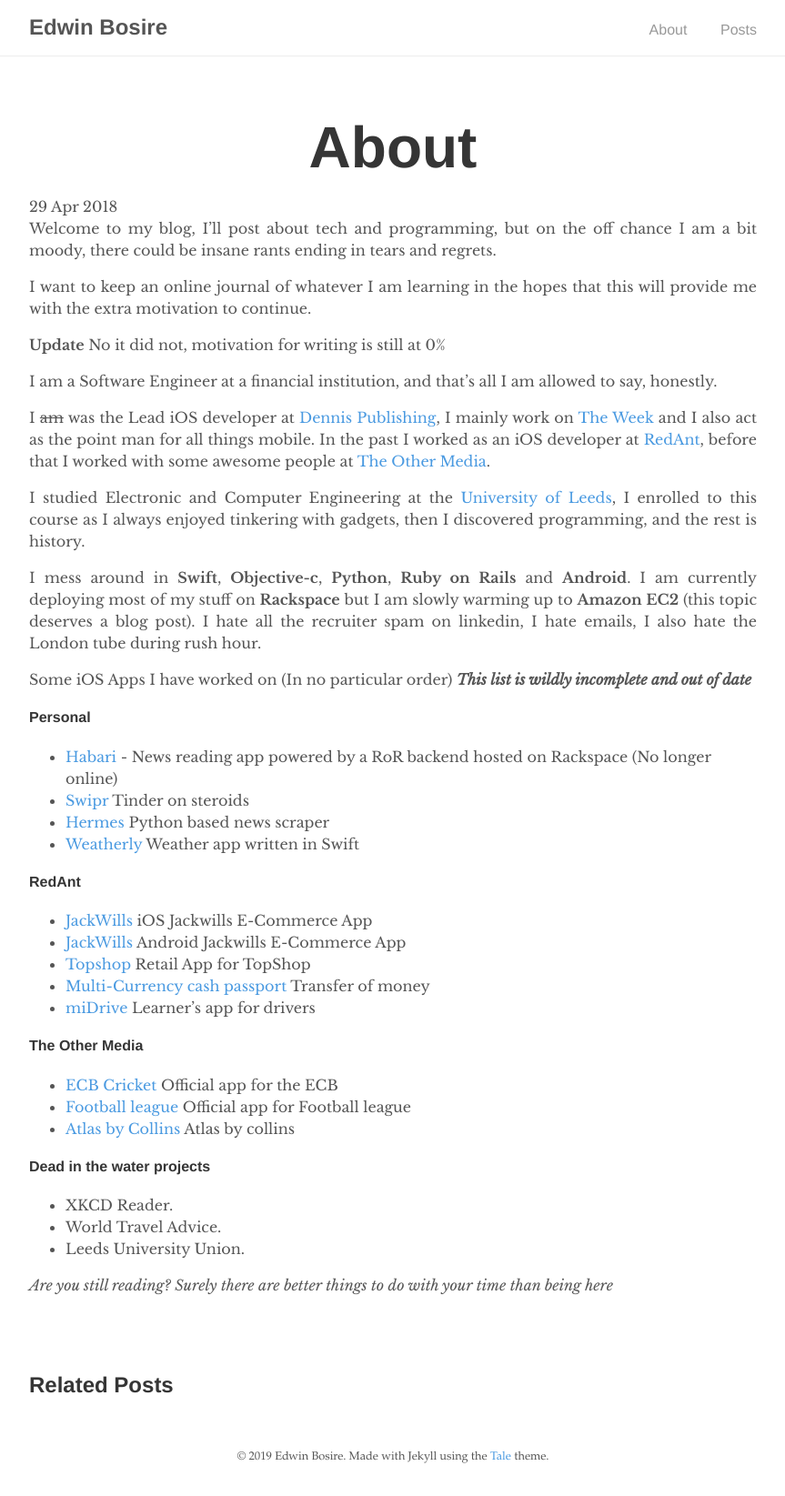
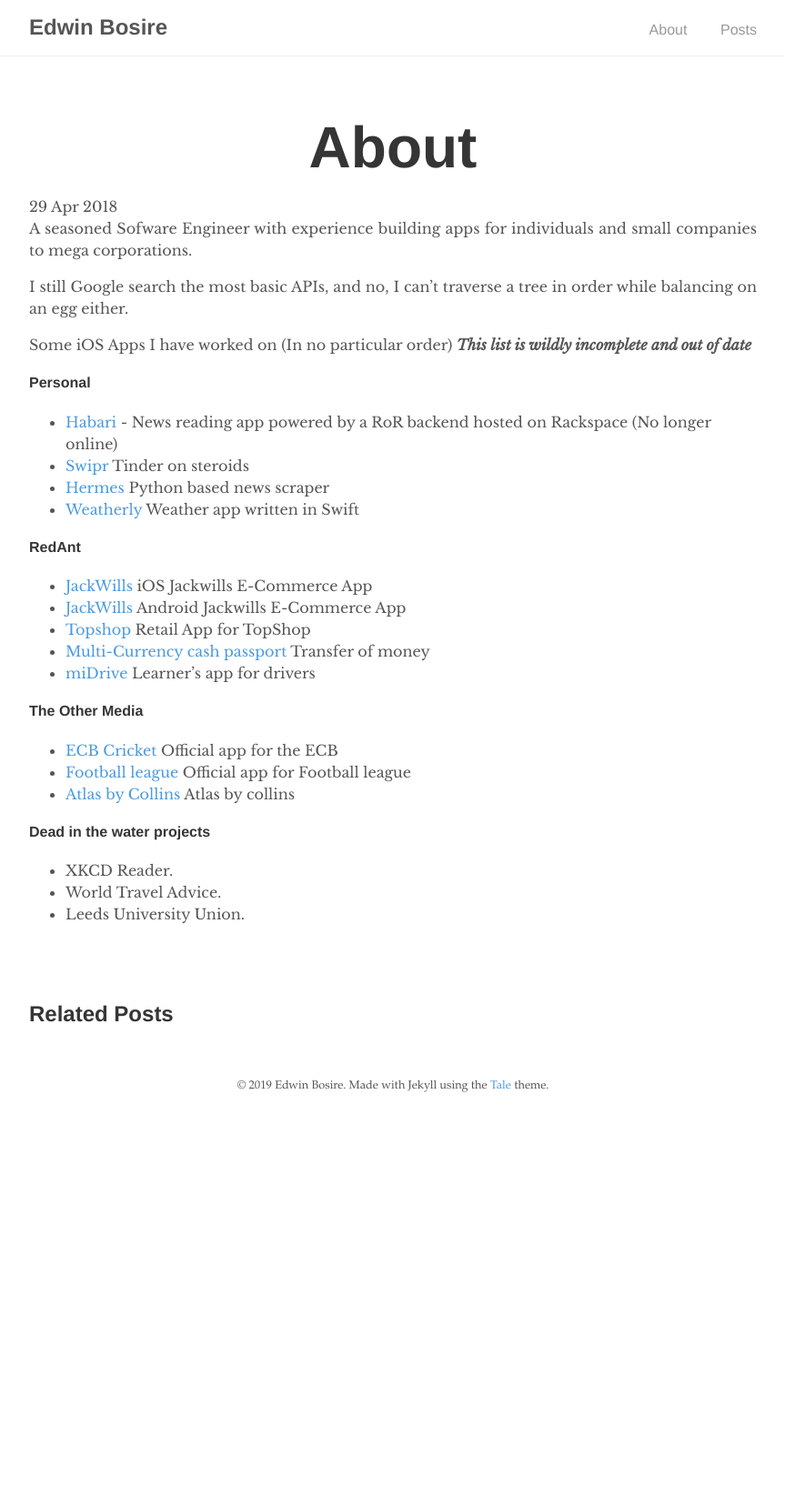
Before and after one commit to edwinbosire/edwinbosire.github.io, a Jekyll site: the page built from about.md, in a window 1280 px wide. Shown: the whole page at 91% size, without its empty margins (208-1071 px from the left). Built offline with Jekyll 4.4.1, drawn with Linux system fonts in a browser that asks for light colours; after the commit the page ends 1237 px from its top, so only the background shows below that.

Commit message:
Updated about me page

```diff
--- a/about.md
+++ b/about.md
@@ -6,22 +6,9 @@
 date: 2018-04-29 22:39:44
 ---
 
-Welcome to my blog, I'll post about tech and programming, but on the off chance I am a bit moody, there could be insane rants ending in tears and regrets.
+A seasoned Sofware Engineer with experience building apps for individuals and small companies to mega corporations.
 
-I want to keep an online journal of whatever I am learning in the hopes that this will provide me with the extra motivation to continue.
-
-**Update** No it did not, motivation for writing is still at 0%
-
-I am a Software Engineer at a financial institution, and that's all I am allowed to say, honestly.
-
-I ~~am~~ was the Lead iOS developer at [Dennis Publishing](http://www.dennis.co.uk), I mainly work on [The Week](https://itunes.apple.com/gb/app/week-uks-best-news-current/id468108781?mt=8) and I also act as the point man for all things mobile.
-In the past I worked as an iOS developer at [RedAnt](http://www.redant.com), before that I worked with some awesome people at [The Other Media](http://www.othermedia.com).
-
-I studied Electronic and Computer Engineering at the [University of Leeds](http://www.leeds.ac.uk), I enrolled to this course as I always enjoyed tinkering with gadgets, then I discovered programming, and the rest is history.
-
-I mess around in **Swift**, **Objective-c**, **Python**, **Ruby on Rails** and
-**Android**. I am currently deploying most of my stuff on **Rackspace** but I am slowly warming up to **Amazon EC2** (this topic deserves a blog post).
-I hate all the recruiter spam on linkedin, I hate emails, I also hate the London tube during rush hour.
+I still Google search the most basic APIs, and no, I can't traverse a tree in order while balancing on an egg either.
 
 Some iOS Apps I have worked on (In no particular order) ***This list is wildly incomplete and out of date***
 
@@ -49,6 +36,3 @@
 - XKCD Reader.
 - World Travel Advice.
 - Leeds University Union.
-
-
-*Are you still reading? Surely there are better things to do with your time than being here*
```
